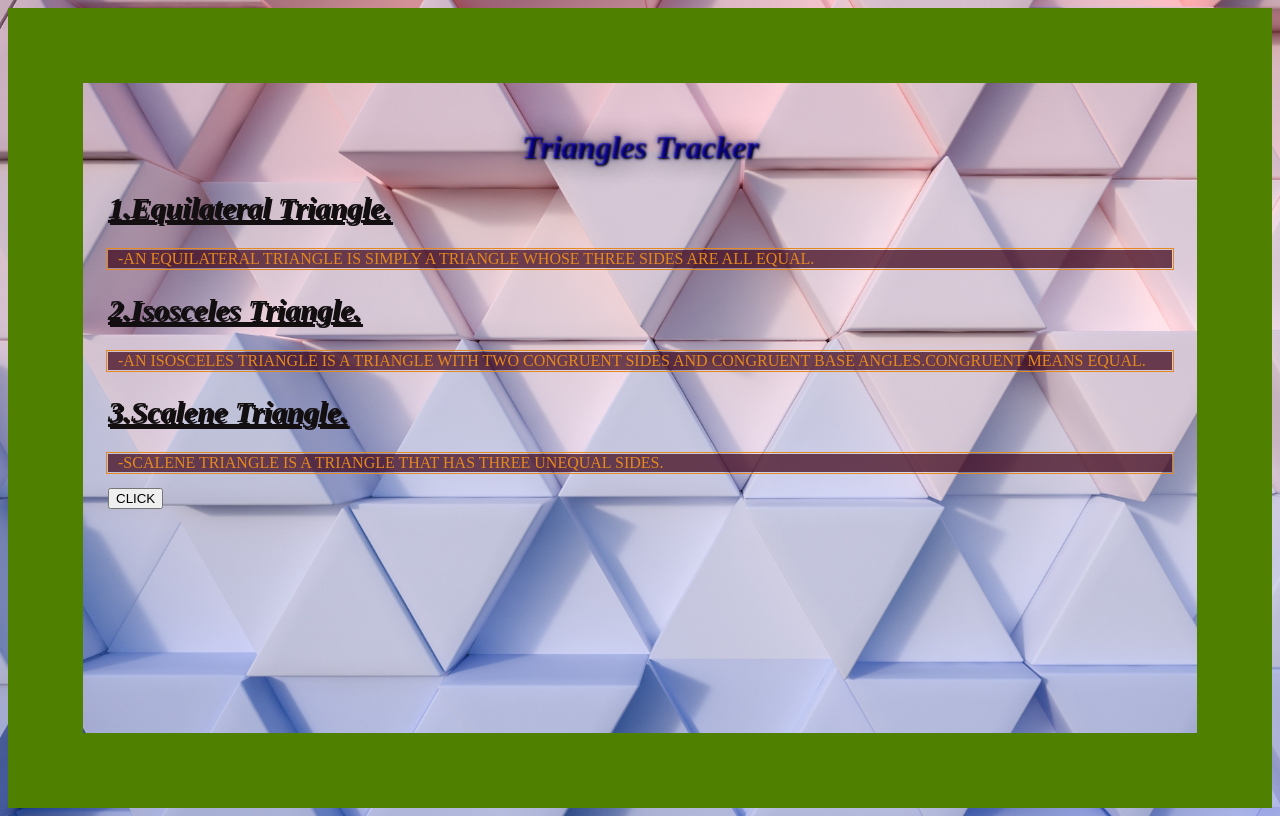
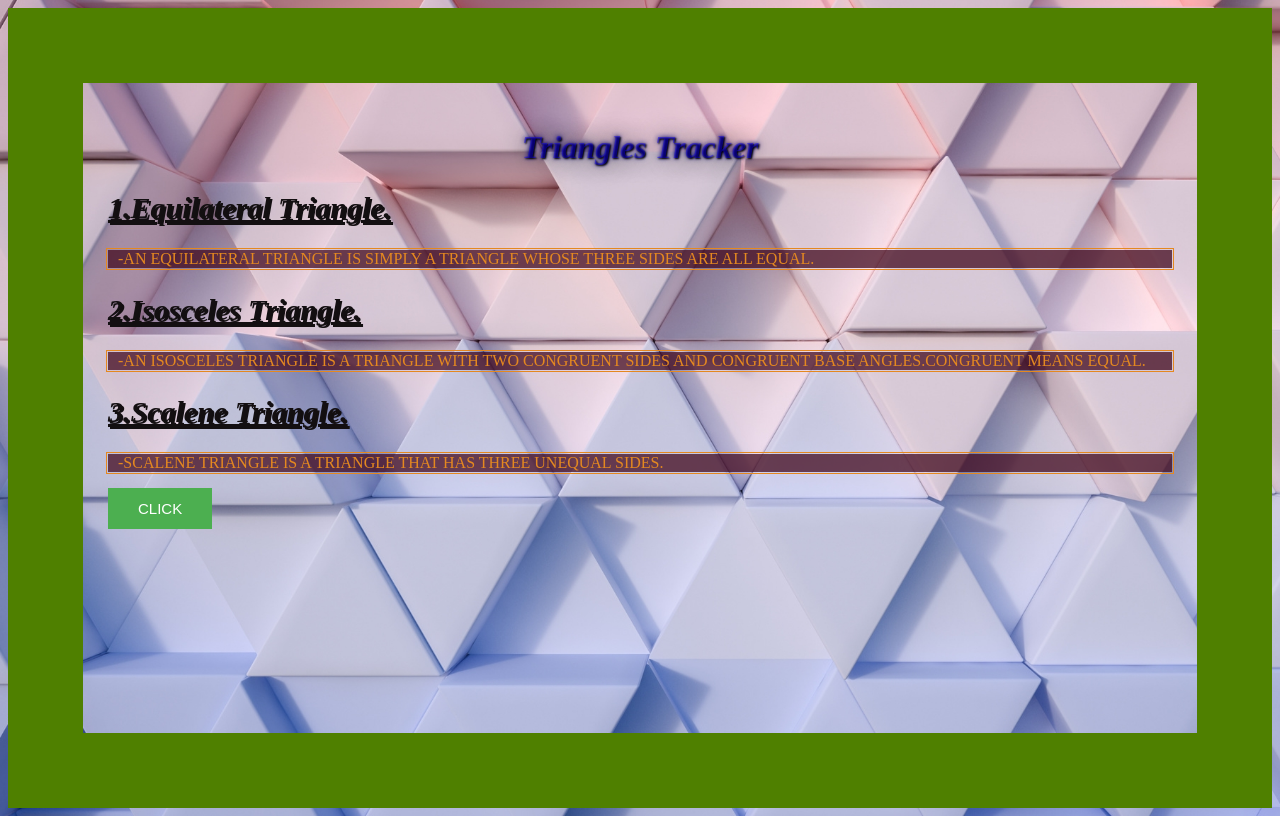
Before and after one commit to 1zx/Triangle, a plain HTML site: page index.html in a window 1280 px wide. Drawn offline with Linux system fonts and the light colour scheme.

Commit message:
Add styles.css

```diff
--- a/css/styles.css
+++ b/css/styles.css
@@ -40,8 +40,13 @@ p.uppercase {
     outline-offset: 1px;
     background: rgba(65, 7, 28, 0.733);
 }
-.column {
-    width: 350px;
-    float: right;
-    margin-right: 800px
- }
+button{
+   background-color: #4CAF50;
+   border: none;
+   color: white;
+   padding: 12px 30px;
+   text-decoration: none;
+   display: flow-root;
+   font-size: 15px;
+   text-align: center;
+}
```
